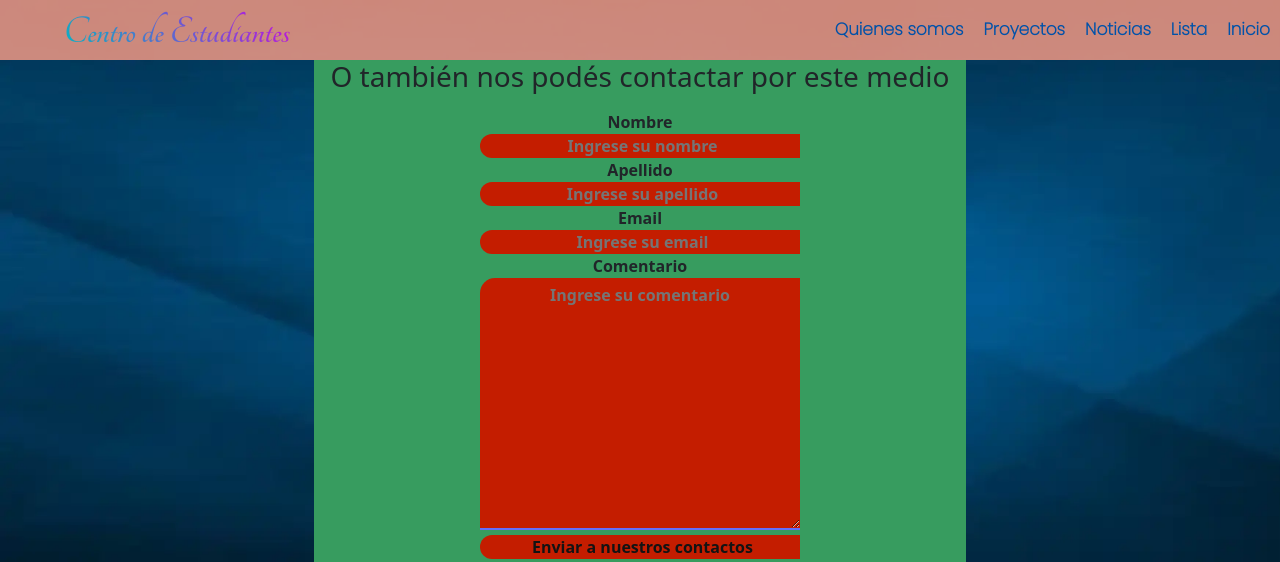
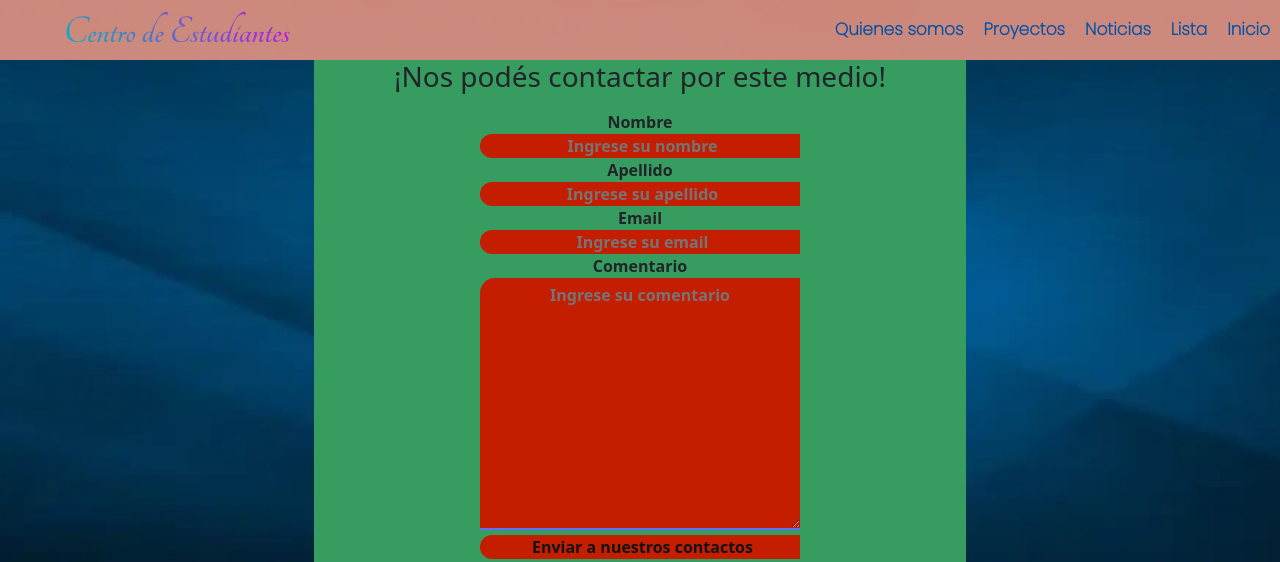
Before and after one commit to SantixDesigner/Lista--17, a website: page paginas/contactos.html in a window 1280 px wide. Shown: the top 562 px of the page. Drawn offline with nearby package versions, Linux system fonts and the light colour scheme.

Commit message:
arreglo de redacciones 2

```diff
--- a/paginas/contactos.html
+++ b/paginas/contactos.html
@@ -81,7 +81,7 @@
     <main class="mainContactos">
         <section class="formulario">
             <legend>
-                <h3>O también nos podés contactar por este medio</h3>
+                <h3>¡Nos podés contactar por este medio!</h3>
             </legend>
             <div>
                 <form action="">
```
Also changed, not shown: paginas/proyectos.html (+1 -1 lines).
